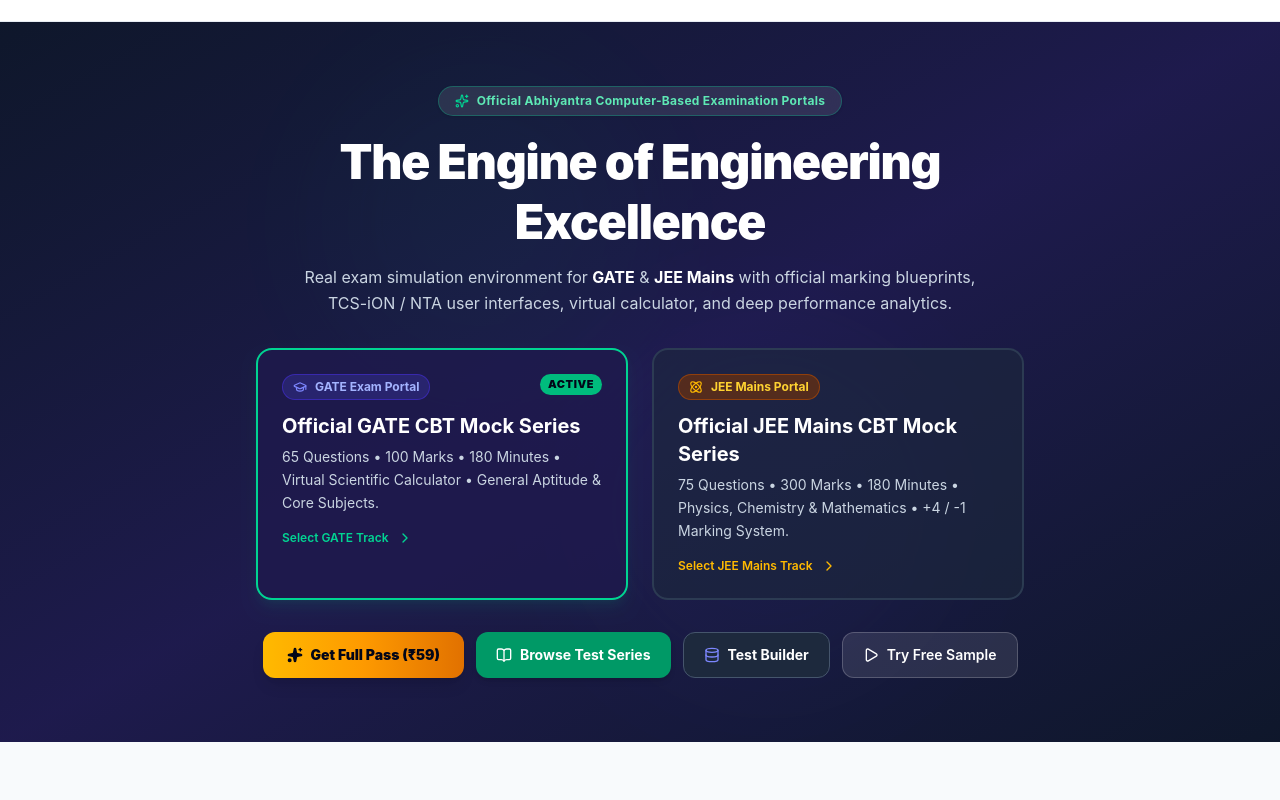
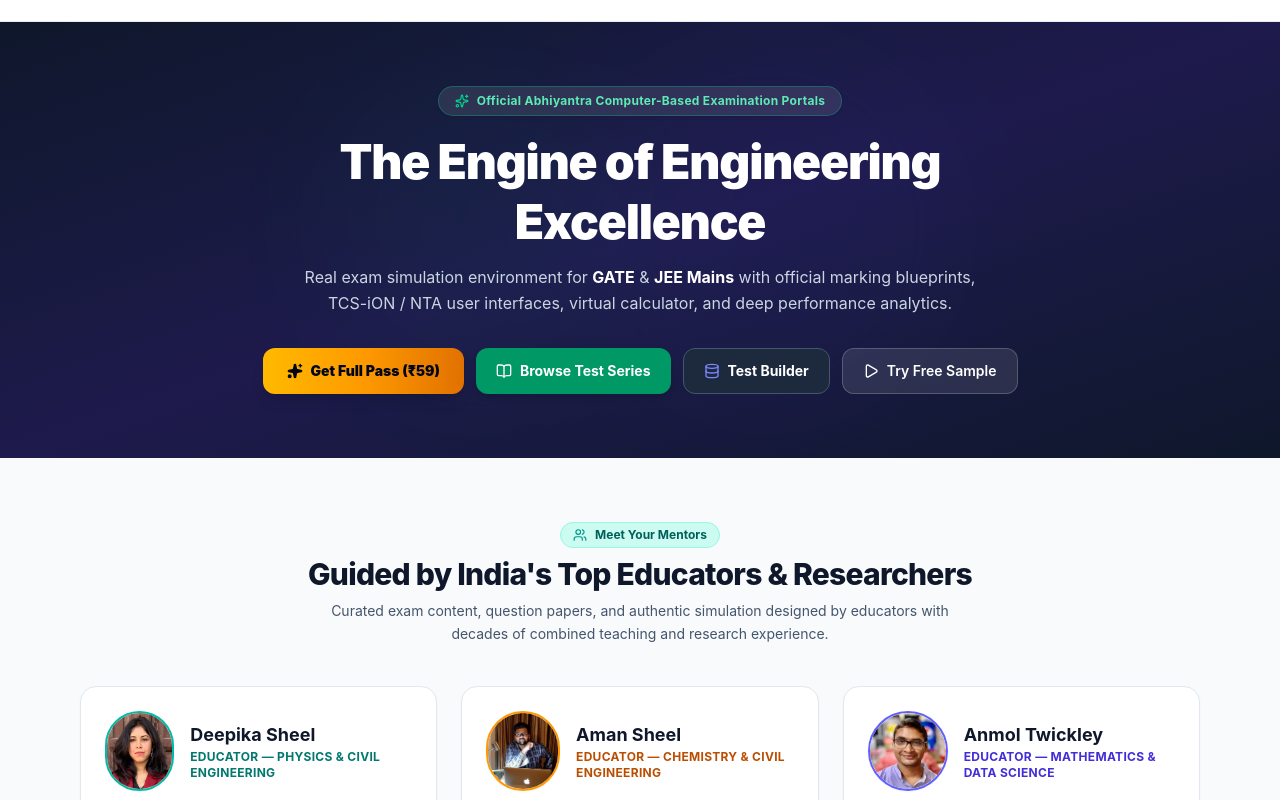
Before and after one commit to harshsaini09/abhiyantra-test-series, a React (Vite) app: page / in a window 1280 px wide. Shown: the part 420-1220 px from the top of the page. Built offline with nearby package versions, Linux system fonts and the light colour scheme; no server answers.

Commit message:
feat(home): remove dual exam track cards from hero section

```diff
--- a/src/pages/LandingPage.tsx
+++ b/src/pages/LandingPage.tsx
@@ -22,7 +22,6 @@ import {
   Calculator,
   Database,
   Users,
-  Atom,
 } from 'lucide-react';
 import Navbar from '../components/Navbar';
 import StudentCarousel from '../components/StudentCarousel';
@@ -39,7 +38,7 @@ type InputTab = 'paste' | 'upload';
 
 export default function LandingPage() {
   const navigate = useNavigate();
-  const { user, targetExam, setTargetExam } = useAuth();
+  const { user } = useAuth();
   const [showPaymentModal, setShowPaymentModal] = useState(false);
 
   // Resume banner
@@ -258,69 +257,6 @@ export default function LandingPage() {
           <p className="mt-3 text-xs sm:text-base text-slate-300 max-w-2xl mx-auto leading-relaxed">
             Real exam simulation environment for <strong className="text-white font-bold">GATE</strong> &amp; <strong className="text-white font-bold">JEE Mains</strong> with official marking blueprints, TCS-iON / NTA user interfaces, virtual calculator, and deep performance analytics.
           </p>
-
-          {/* Dual Exam Track Selector Cards */}
-          <div className="mt-8 grid grid-cols-1 md:grid-cols-2 gap-4 sm:gap-6 w-full max-w-3xl text-left">
-            {/* GATE Card */}
-            <div
-              onClick={() => setTargetExam('GATE')}
-              className={`relative rounded-2xl p-5 sm:p-6 transition-all cursor-pointer border-2 ${
-                targetExam === 'GATE'
-                  ? 'bg-indigo-950/80 border-emerald-400 shadow-lg shadow-emerald-500/10'
-                  : 'bg-slate-800/60 border-slate-700/80 hover:border-slate-600'
-              }`}
-            >
-              <div className="flex items-start justify-between mb-3">
-                <div className="inline-flex items-center gap-2 px-2.5 py-1 rounded-full text-xs font-bold bg-indigo-900/60 text-indigo-300 border border-indigo-700/60">
-                  <GraduationCap className="w-3.5 h-3.5 text-indigo-400" />
-                  GATE Exam Portal
-                </div>
-                {targetExam === 'GATE' && (
-                  <span className="text-[11px] font-black uppercase tracking-wider bg-emerald-500 text-slate-950 px-2 py-0.5 rounded-full">
-                    Active
-                  </span>
-                )}
-              </div>
-              <h3 className="text-lg sm:text-xl font-bold text-white mb-1.5">Official GATE CBT Mock Series</h3>
-              <p className="text-xs sm:text-sm text-slate-300 mb-4 leading-relaxed">
-                65 Questions • 100 Marks • 180 Minutes • Virtual Scientific Calculator • General Aptitude &amp; Core Subjects.
-              </p>
-              <div className="flex items-center gap-2 text-xs font-semibold text-emerald-400">
-                <span>Select GATE Track</span>
-                <ChevronRight className="w-4 h-4" />
-              </div>
-            </div>
-
-            {/* JEE Mains Card */}
-            <div
-              onClick={() => setTargetExam('JEE_MAINS')}
-              className={`relative rounded-2xl p-5 sm:p-6 transition-all cursor-pointer border-2 ${
-                targetExam === 'JEE_MAINS'
-                  ? 'bg-amber-950/80 border-amber-400 shadow-lg shadow-amber-500/10'
-                  : 'bg-slate-800/60 border-slate-700/80 hover:border-slate-600'
-              }`}
-            >
-              <div className="flex items-start justify-between mb-3">
-                <div className="inline-flex items-center gap-2 px-2.5 py-1 rounded-full text-xs font-bold bg-amber-900/60 text-amber-300 border border-amber-700/60">
-                  <Atom className="w-3.5 h-3.5 text-amber-400" />
-                  JEE Mains Portal
-                </div>
-                {targetExam === 'JEE_MAINS' && (
-                  <span className="text-[11px] font-black uppercase tracking-wider bg-amber-400 text-slate-950 px-2 py-0.5 rounded-full">
-                    Active
-                  </span>
-                )}
-              </div>
-              <h3 className="text-lg sm:text-xl font-bold text-white mb-1.5">Official JEE Mains CBT Mock Series</h3>
-              <p className="text-xs sm:text-sm text-slate-300 mb-4 leading-relaxed">
-                75 Questions • 300 Marks • 180 Minutes • Physics, Chemistry &amp; Mathematics • +4 / -1 Marking System.
-              </p>
-              <div className="flex items-center gap-2 text-xs font-semibold text-amber-400">
-                <span>Select JEE Mains Track</span>
-                <ChevronRight className="w-4 h-4" />
-              </div>
-            </div>
-          </div>
 
           {/* Quick Action CTAs */}
           <div className="mt-8 flex flex-col sm:flex-row flex-wrap justify-center gap-3 w-full sm:w-auto max-w-md sm:max-w-none">
```
